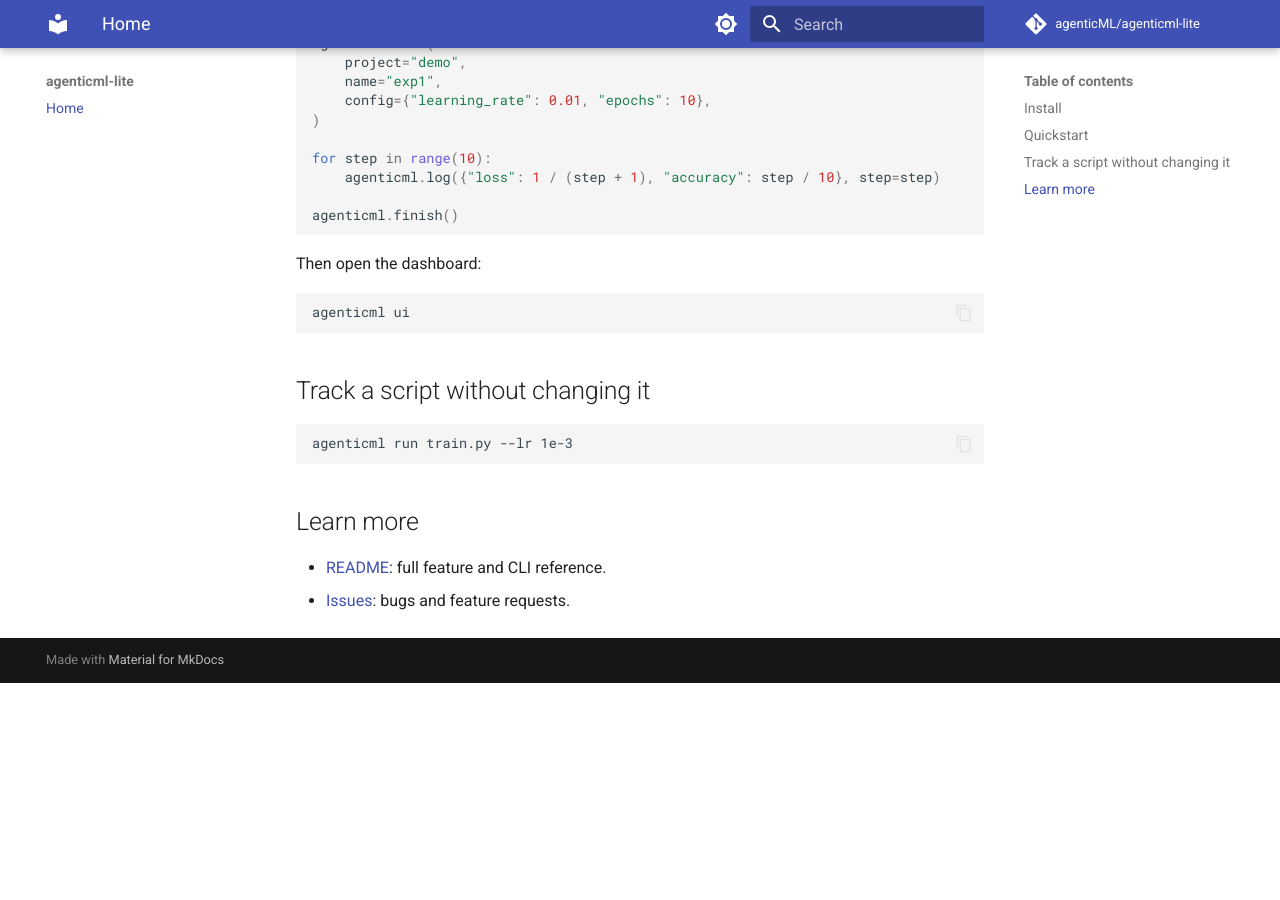
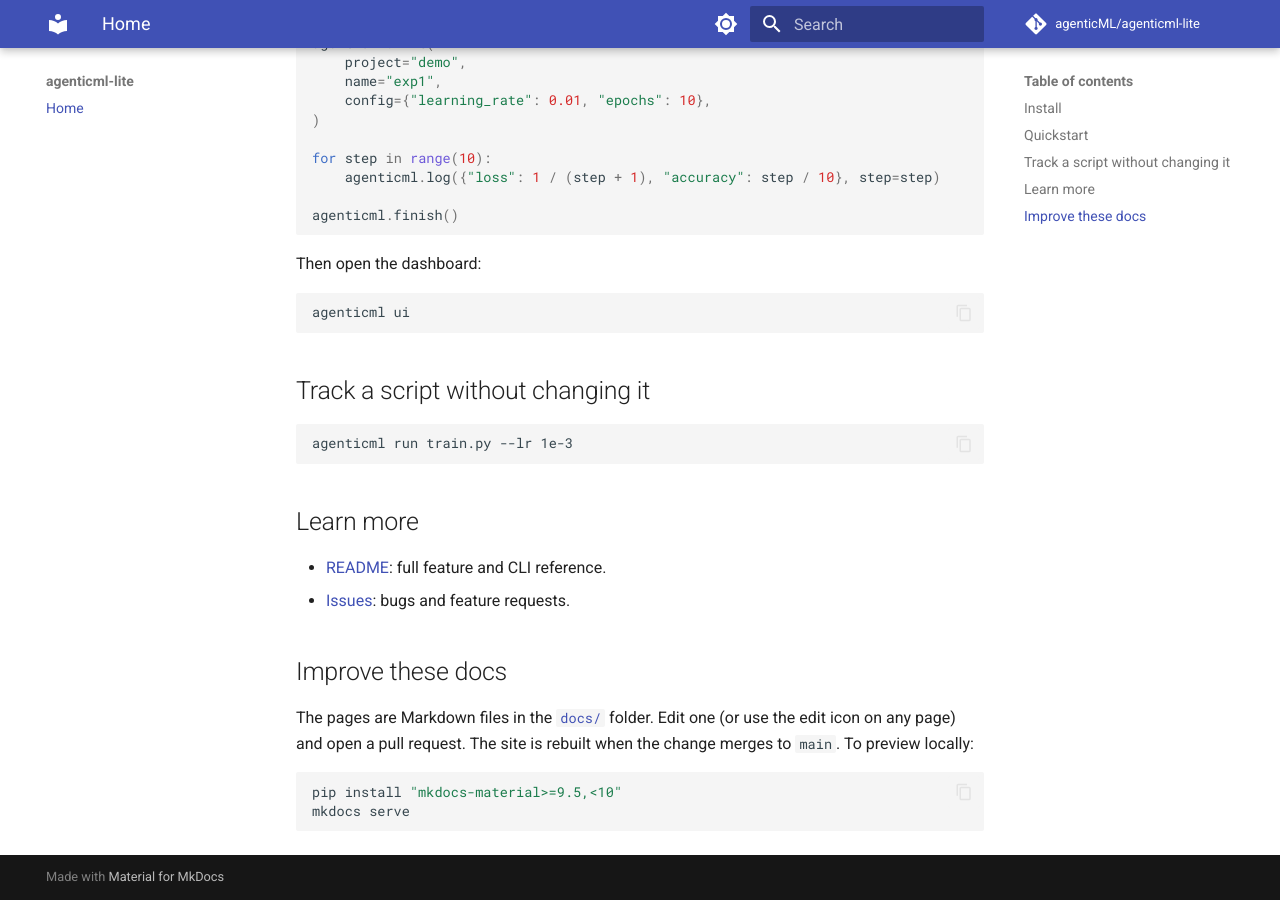
Before and after one commit to agenticML/agenticml-lite, an MkDocs documentation site: the page built from docs/index.md, in a window 1280 px wide and 900 px high, scrolled down 732 px. Built offline with MkDocs 1.6.1 and Material for MkDocs 9.7.7, drawn with Linux system fonts in a browser that asks for light colours; comment, search, counter and statistics services are not loaded; before the commit the page ends 1415 px from its top, so only the background shows below that.

Commit message:
Link the docs site and explain how to edit it
Co-Authored-By: Claude Opus 5.5 <noreply@anthropic.com>

````diff
--- a/docs/index.md
+++ b/docs/index.md
@@ -57,3 +57,15 @@ agenticml run train.py --lr 1e-3
   and CLI reference.
 - [Issues](https://github.com/agenticML/agenticml-lite/issues): bugs and
   feature requests.
+
+## Improve these docs
+
+The pages are Markdown files in the
+[`docs/`](https://github.com/agenticML/agenticml-lite/tree/main/docs) folder.
+Edit one (or use the edit icon on any page) and open a pull request. The site
+is rebuilt when the change merges to `main`. To preview locally:
+
+```bash
+pip install "mkdocs-material>=9.5,<10"
+mkdocs serve
+```
````
